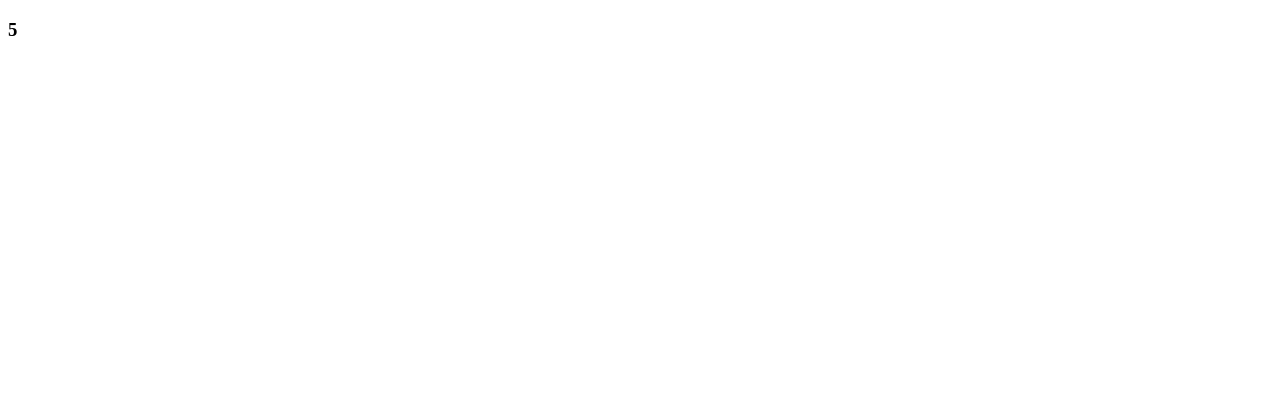
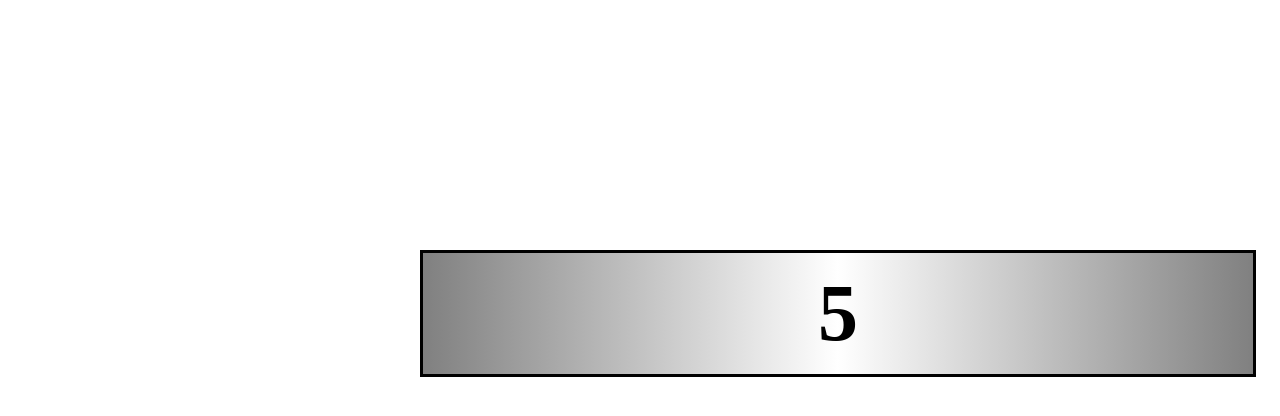
Before and after one commit to ArunaDevi-B/callbackhell, a plain HTML site: page index.html in a window 1280 px wide. Drawn offline with Linux system fonts and the light colour scheme.

Commit message:
Update index.html

```diff
--- a/index.html
+++ b/index.html
@@ -5,9 +5,21 @@
     <meta http-equiv="X-UA-Compatible" content="IE=edge">
     <meta name="viewport" content="width=device-width, initial-scale=1.0">
     <title>Document</title>
+    <style>
+        .h3{
+            text-align:center;
+            margin-top:250px;
+            margin-left:412px;
+            border:3px solid black;
+            width:800px;
+            background-image:linear-gradient(to right, gray, white, gray);
+            padding:15px;
+            font-size: 80px;
+        }
+    </style>
 </head>
 <body>
-    <h3 class="h3"></h3>
+        <h3 class="h3"></h3>
     <script src="./script.js"></script>
 </body>
 </html>
```
